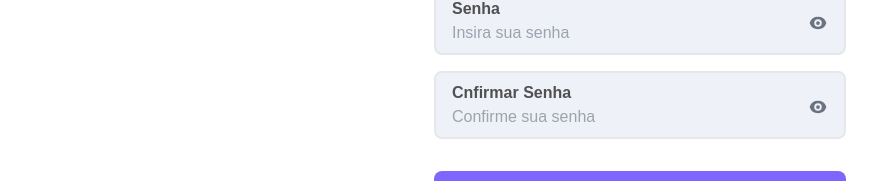
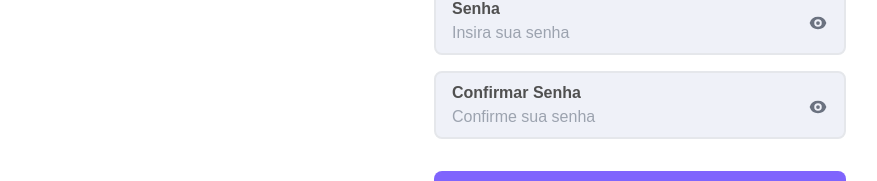
Before and after one commit to AppMorada/MoradaApp.Front, a Next.js app: page /cadastro/morador in a window 1280 px wide. Shown: the part 551-732 px from the top of the page, without its empty margins (0-877 px from the left). Built offline with nearby package versions, Linux system fonts and the light colour scheme; a web font is replaced by a local one.

Commit message:
fix: corrects the word "confirmar"

```diff
--- a/src/app/(auth)/cadastro/condominio/page.tsx
+++ b/src/app/(auth)/cadastro/condominio/page.tsx
@@ -109,7 +109,7 @@ export default function CondominiumRegisterPage() {
               error={errors.password?.message}
             />
             <PasswordInput
-              label="Cnfirmar Senha"
+              label="Confirmar Senha"
               placeholder="Confirme sua senha"
               {...register('password')}
               error={errors.password?.message}
--- a/src/app/(auth)/cadastro/morador/page.tsx
+++ b/src/app/(auth)/cadastro/morador/page.tsx
@@ -107,7 +107,7 @@ export default function ResidentRegisterPage() {
               error={errors.password?.message}
             />
             <PasswordInput
-              label="Cnfirmar Senha"
+              label="Confirmar Senha"
               placeholder="Confirme sua senha"
               {...register('password')}
               error={errors.password?.message}
```
